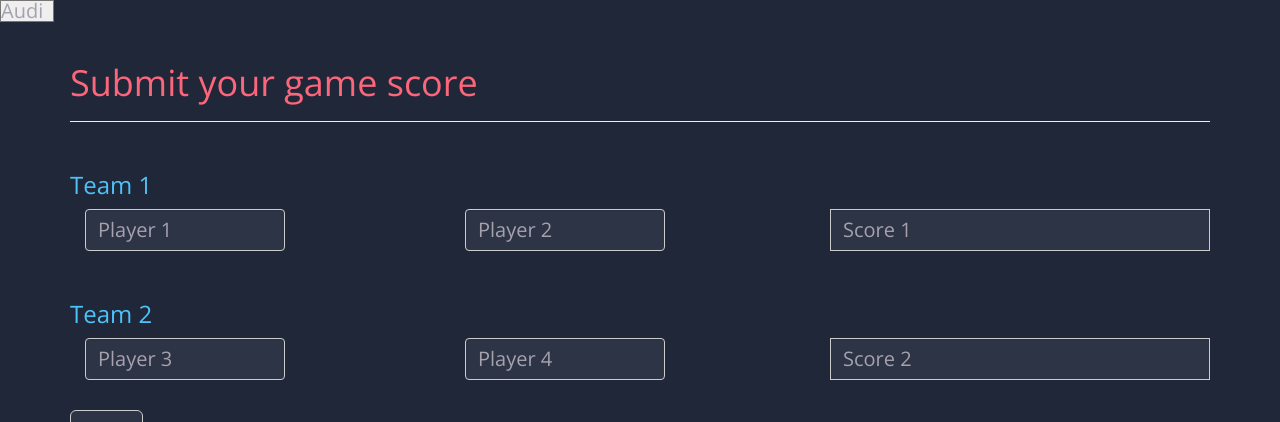
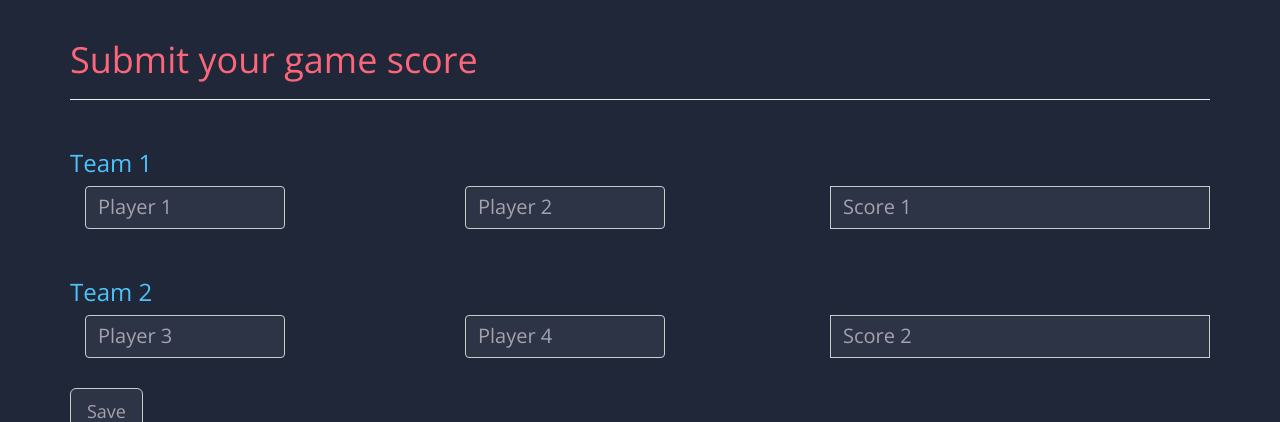
Before and after one commit to Vrq/FoosballRatingApp, a web app: page /submit.html in a window 1280 px wide. Shown: the top 422 px of the page. Run offline with its HTML, style and script files only (its server is not run), Linux system fonts and the light colour scheme; data that the repository does not hold is empty; some libraries are stand-ins or nearby versions.

Commit message:
clean up

```diff
--- a/src/main/webapp/submit.html
+++ b/src/main/webapp/submit.html
@@ -9,12 +9,6 @@
     <link rel="stylesheet" type="text/css" href="css/mainStylesheet.css">
 </head>
 <body>
-  <select>
-  <option value="volvo">Volvo</option>
-  <option value="saab">Saab</option>
-  <option value="opel">Opel</option>
-  <option value="audi" selected="selected">Audi</option>
-</select>
 <div class="container">
     <div class="score-input">
         <div class="page-header">
```
Also changed, not shown: src/main/webapp/scripts/sample.js (+5 -5 lines).
